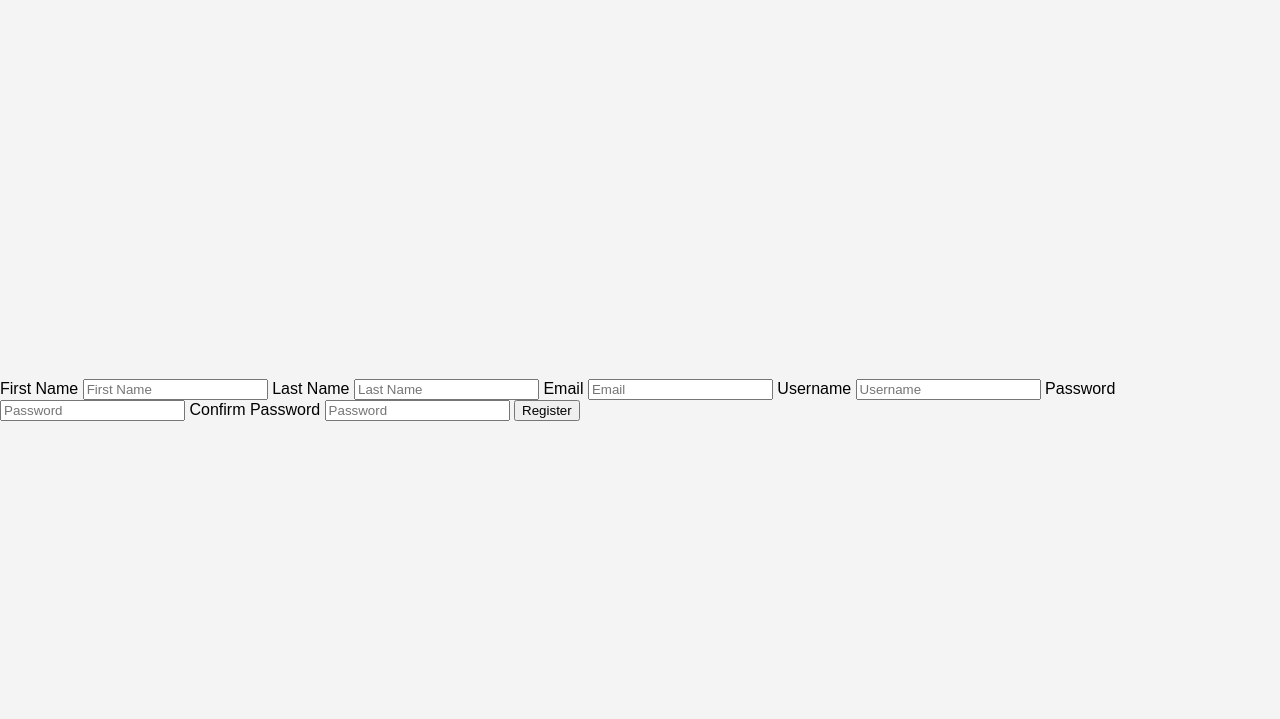
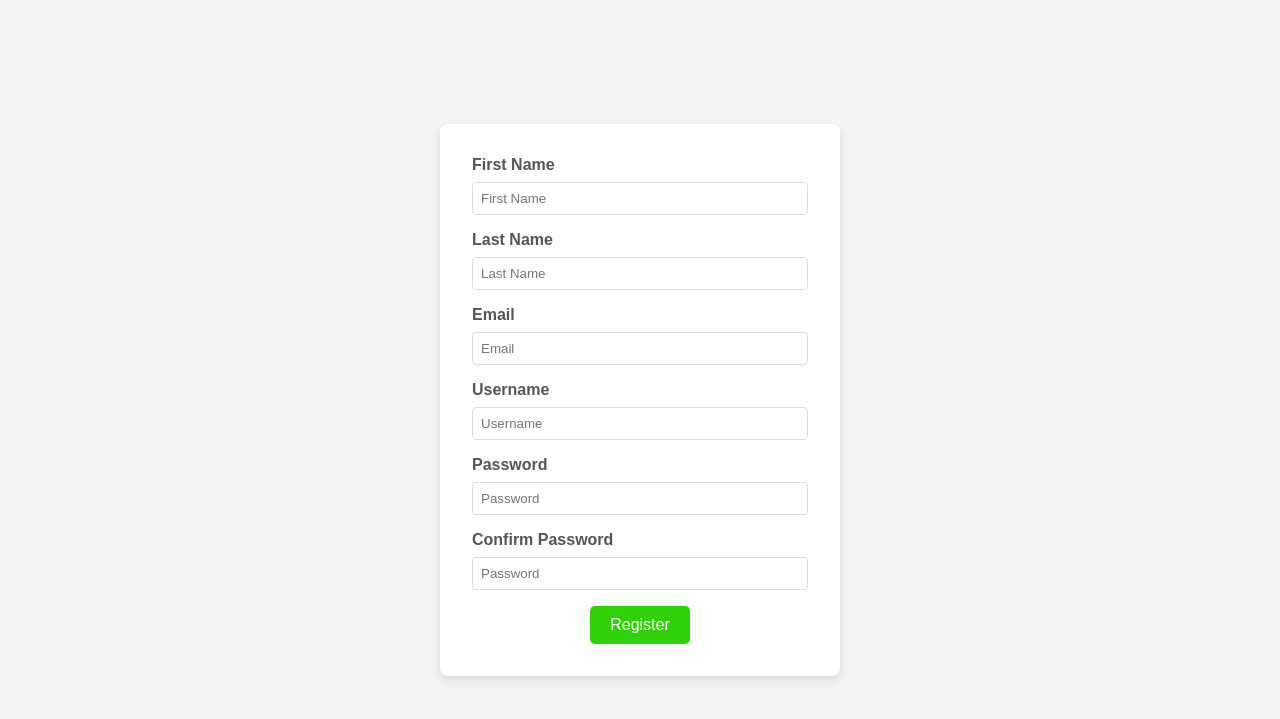
Before and after one commit to Gokul-VS-Kannan/blog_app, a Django app: template blog_project/templates/registration.html in a window 1280 px wide. Shown: the top 719 px of the page. Run offline with Django 5.2, Linux system fonts and the light colour scheme; the template is opened without the code that fills it, so the values that code supplies are empty.

Commit message:
style for registration page

```diff
--- a/blog_project/static/css/homestyle.css
+++ b/blog_project/static/css/homestyle.css
@@ -57,3 +57,65 @@ body{
     padding-top: 10px;
     text-decoration: none;
 }
+
+/* styling for registration page */
+
+
+
+.reg-form {
+    background-color: #fff;
+    padding: 2rem;
+    border-radius: 8px;
+    box-shadow: 0 4px 8px rgba(0, 0, 0, 0.1);
+    width: 100%;
+    max-width: 400px;
+    box-sizing: border-box;
+    text-align: center;
+}
+
+
+.reg-form ul {
+    list-style: none;
+    padding: 0;
+    margin: 0 0 1rem 0;
+    color: #d9534f;
+}
+
+.reg-form ul li {
+    margin-bottom: 0.5rem;
+}
+
+.reg-form label {
+    display: block;
+    margin-bottom: 0.5rem;
+    color: #555;
+    font-weight: bold;
+    text-align: left;
+}
+
+.reg-form input {
+    width: 100%;
+    padding: 0.5rem;
+    margin-bottom: 1rem;
+    border: 1px solid #ddd;
+    border-radius: 4px;
+    box-sizing: border-box;
+}
+
+.reg-form button {
+    display: block;
+    padding: 10px;
+    width: 100px;
+    text-align: center;
+    background-color: #31d109;
+    color: #fff;
+    border: none;
+    border-radius: 5px;
+    font-size: 1rem;
+    margin: 0 auto;
+    cursor: pointer;
+}
+
+.reg-form button:hover {
+    background-color: #48ff00;
+}
```
